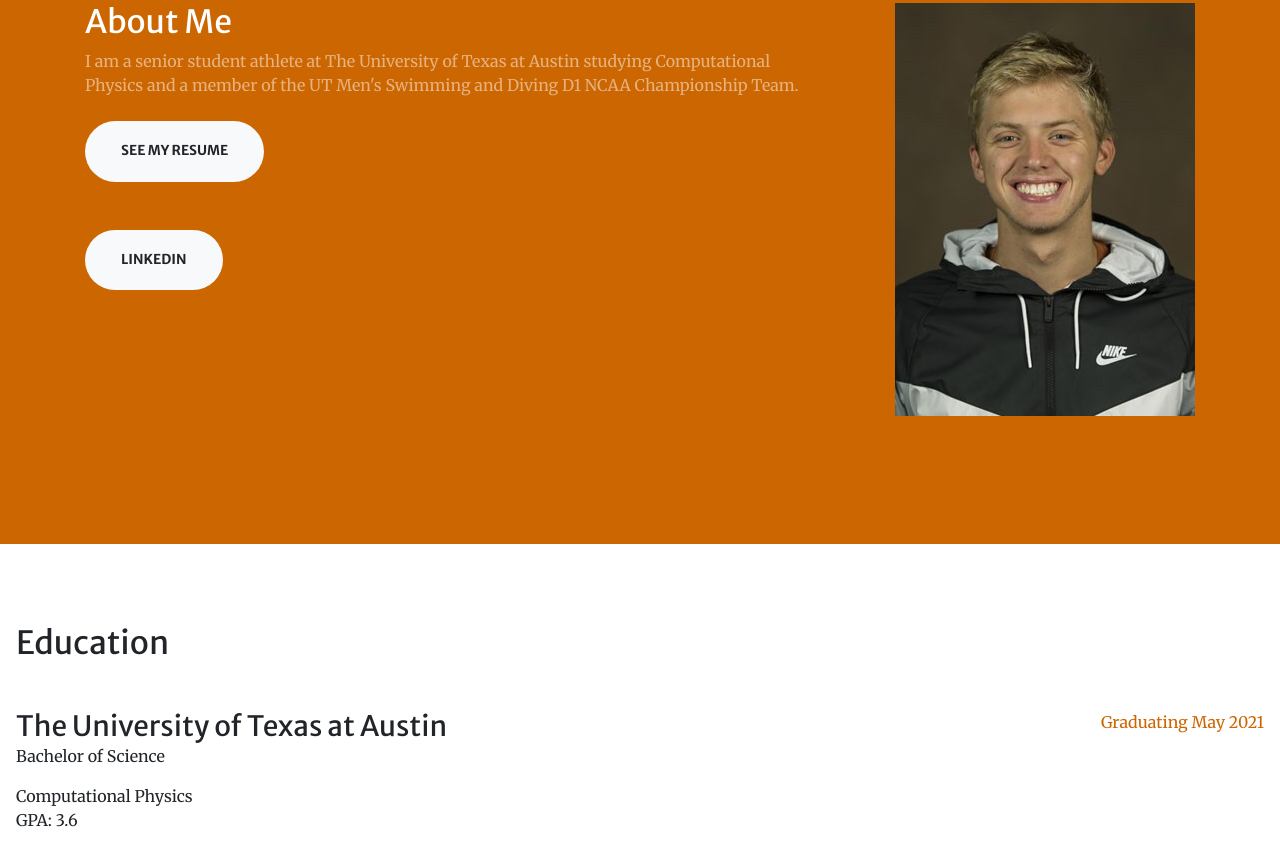
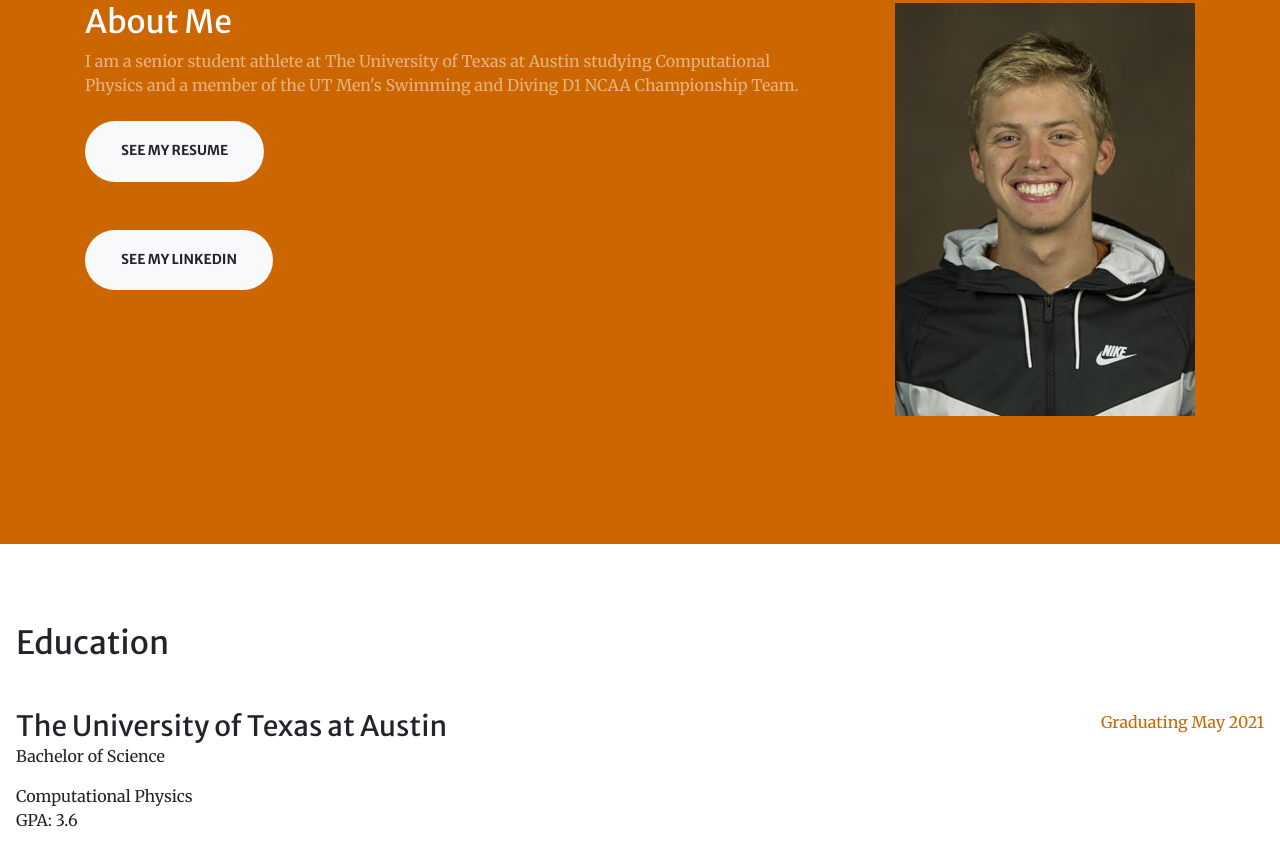
Before and after one commit to FSP1020/Personal-Website-V3, a plain HTML site: page index.html in a window 1280 px wide. Shown: the part 925-1791 px from the top of the page. Drawn offline with nearby package versions, Linux system fonts and the light colour scheme.

Commit message:
Update index.html

```diff
--- a/index.html
+++ b/index.html
@@ -62,7 +62,7 @@
                         </p>
                         <a class="btn btn-light btn-xl js-scroll-trigger" href="dist\assets\Resume.pdf">See My Resume</a>
                         <br><br><br>
-                        <a class="btn btn-light btn-xl js-scroll-trigger" href="https://www.linkedin.com/in/sam-pomajevich/">LinkedIn</a>
+                        <a class="btn btn-light btn-xl js-scroll-trigger" href="https://www.linkedin.com/in/sam-pomajevich/">See My LinkedIn</a>
                     </div>
                     <div class="col">
                         <img src="dist/assets/img/me.png" class="img-fluid float-right" alt="Sam Pomajevich Image">
```
